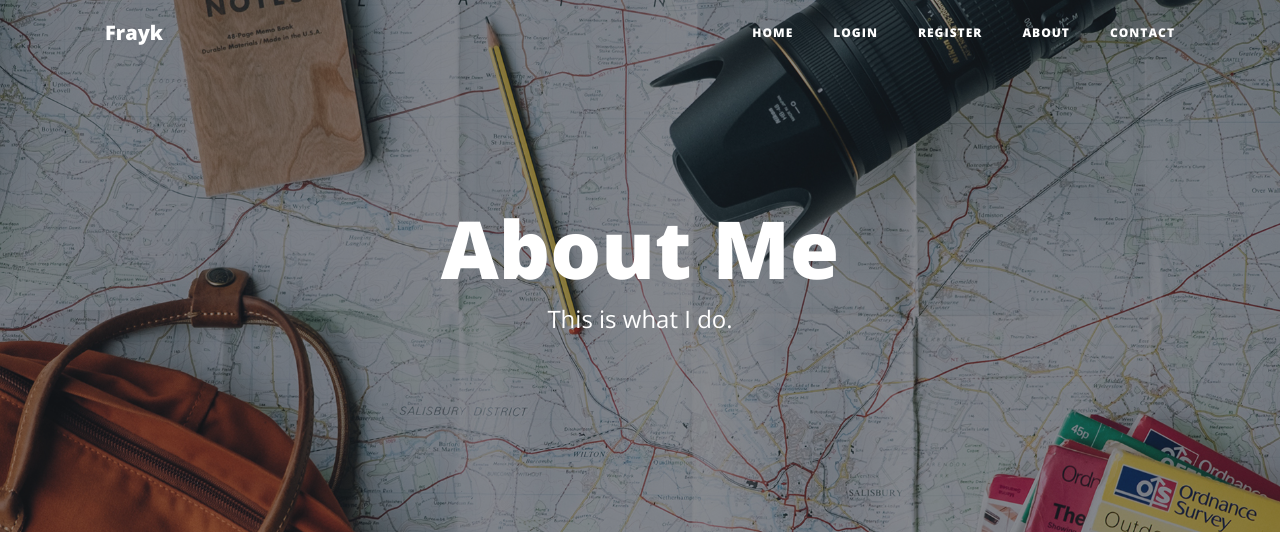
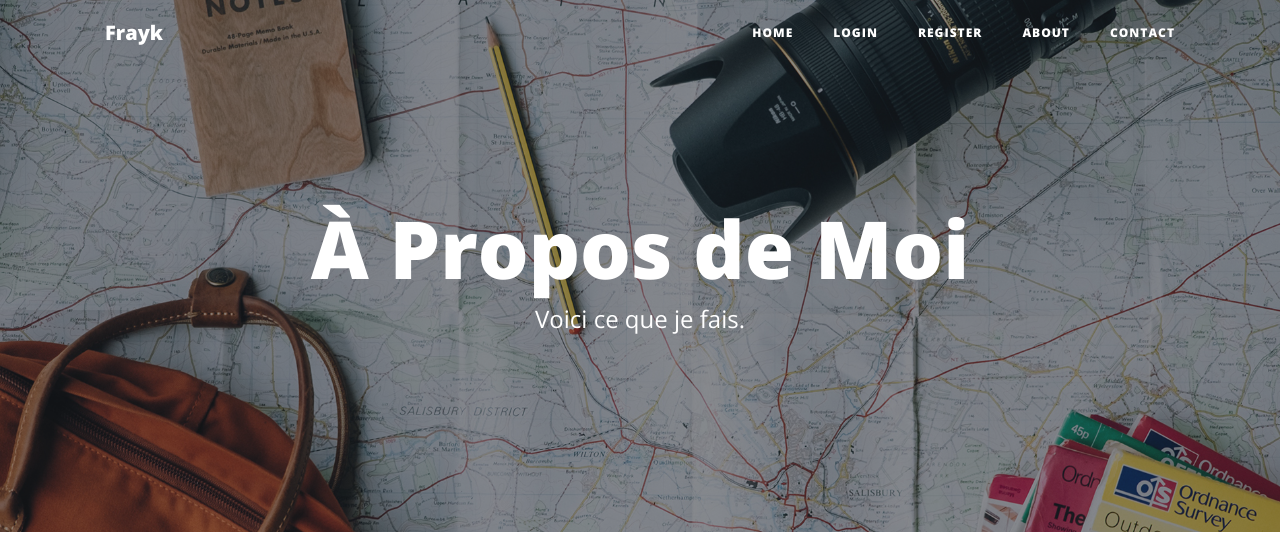
Before and after one commit to FraykJin/frayk-blog, a Flask app: page /about in a window 1280 px wide. Shown: the top 536 px of the page. Run offline with Flask 2, Linux system fonts and the light colour scheme; some libraries are stand-ins or nearby versions.

Commit message:
changing contact.html

```diff
--- a/templates/about.html
+++ b/templates/about.html
@@ -7,8 +7,8 @@
       <div class="row">
         <div class="col-lg-8 col-md-10 mx-auto">
           <div class="page-heading">
-            <h1>About Me</h1>
-            <span class="subheading">This is what I do.</span>
+            <h1>À Propos de Moi</h1>
+            <span class="subheading">Voici ce que je fais.</span>
           </div>
         </div>
       </div>
```
